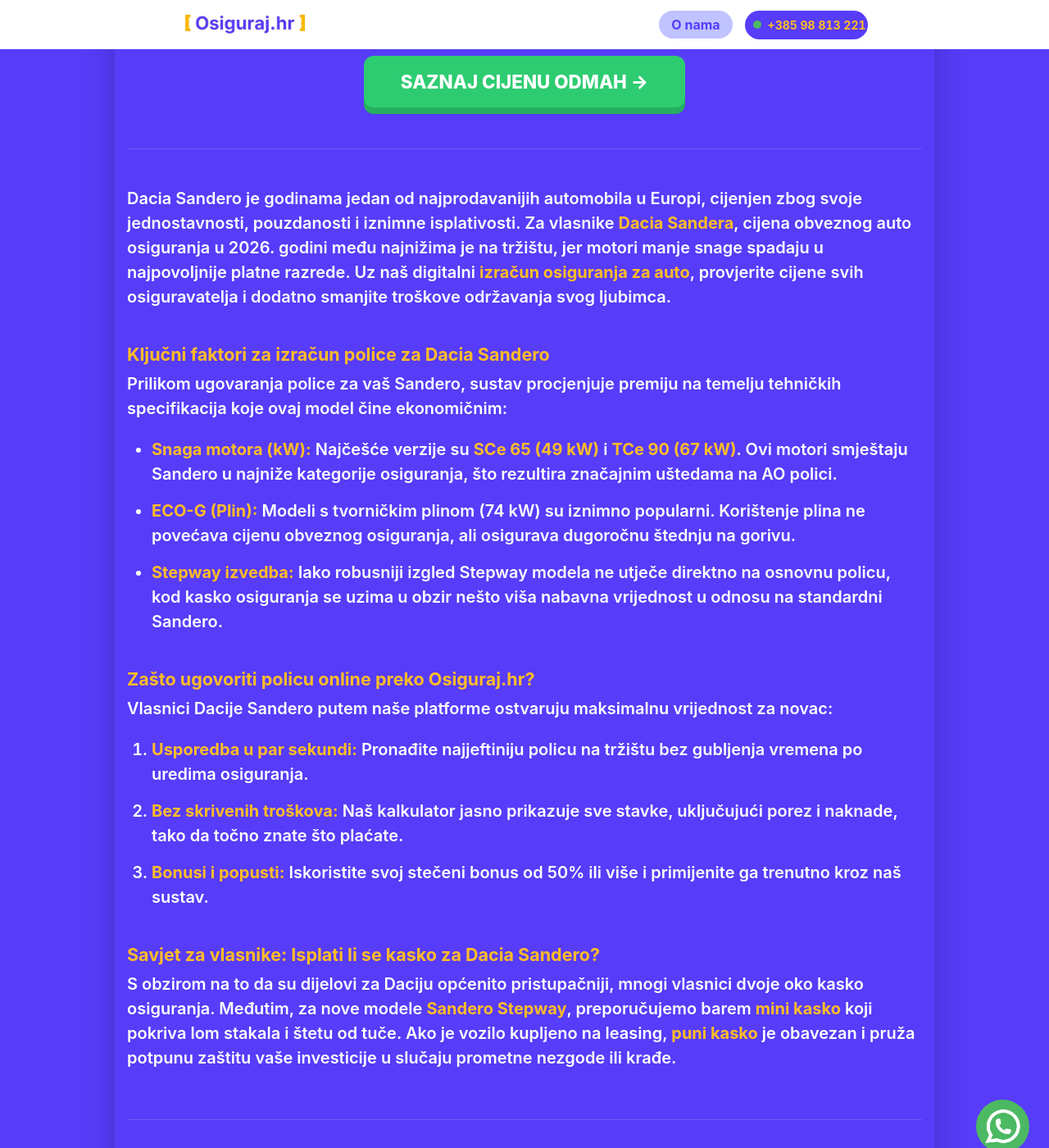
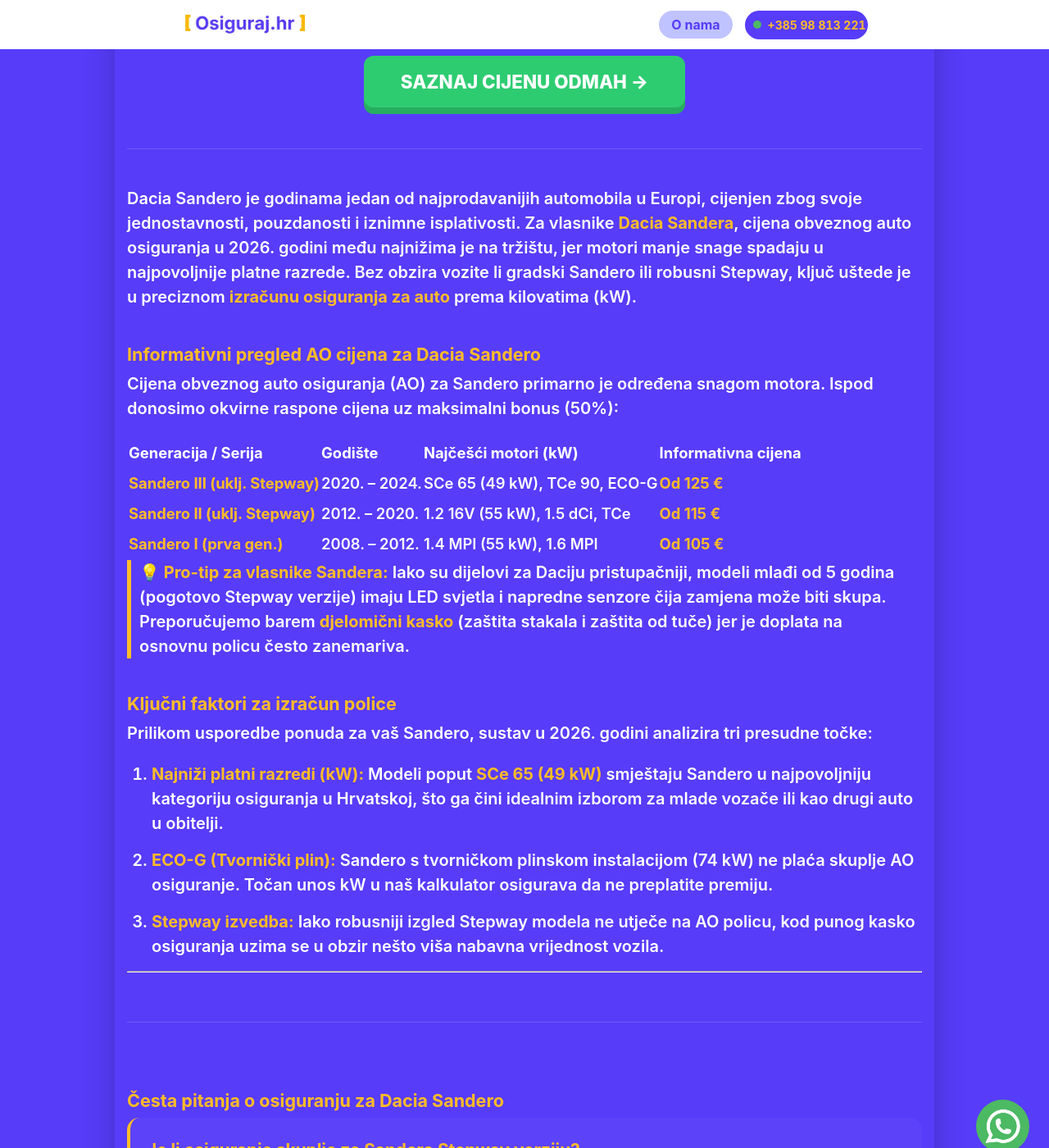
Before and after one commit to Filip-Gale/OsigurajHR, a Jekyll site: the page built from auto-osiguranje/dacia-sandero.md, in a window 1280 px wide and 1400 px high, scrolled down 345 px. Shown: the whole window at 82% size. Built offline with Jekyll 4.4.1, drawn with Linux system fonts in a browser that asks for light colours; some of the changed text lies outside the part shown.

Commit message:
Update dacia-sandero.md

```diff
--- a/auto-osiguranje/dacia-sandero.md
+++ b/auto-osiguranje/dacia-sandero.md
@@ -1,48 +1,80 @@
 ---
 layout: grad
 grad_ime: ""
-title: "Osiguranje za Dacia Sandero | Izračun cijene prema kW (2026)"
+title: "Osiguranje za Dacia Sandero | Cijene po godištima (2008-2024)"
 permalink: /auto-osiguranje/dacia-sandero/
-description: "Saznajte najpovoljniju cijenu auto osiguranja za Dacia Sandero. Usporedite ponude za Stepway, ECO-G i TCe modele uz uštede do 30% online."
+description: "Izračunajte cijenu osiguranja za Dacia Sandero. Provjerite informativne cijene za Stepway, ECO-G i TCe modele po godištima. Uštedite do 30% online."
 ---
 
-Dacia Sandero je godinama jedan od najprodavanijih automobila u Europi, cijenjen zbog svoje jednostavnosti, pouzdanosti i iznimne isplativosti. Za vlasnike **Dacia Sandera**, cijena obveznog auto osiguranja u 2026. godini među najnižima je na tržištu, jer motori manje snage spadaju u najpovoljnije platne razrede. Uz naš digitalni **izračun osiguranja za auto**, provjerite cijene svih osiguravatelja i dodatno smanjite troškove održavanja svog ljubimca.
+Dacia Sandero je godinama jedan od najprodavanijih automobila u Europi, cijenjen zbog svoje jednostavnosti, pouzdanosti i iznimne isplativosti. Za vlasnike **Dacia Sandera**, cijena obveznog auto osiguranja u 2026. godini među najnižima je na tržištu, jer motori manje snage spadaju u najpovoljnije platne razrede. Bez obzira vozite li gradski Sandero ili robusni Stepway, ključ uštede je u preciznom **izračunu osiguranja za auto** prema kilovatima (kW).
 
-### Ključni faktori za izračun police za Dacia Sandero
+### Informativni pregled AO cijena za Dacia Sandero
 
-Prilikom ugovaranja police za vaš Sandero, sustav procjenjuje premiju na temelju tehničkih specifikacija koje ovaj model čine ekonomičnim:
+Cijena obveznog auto osiguranja (AO) za Sandero primarno je određena snagom motora. Ispod donosimo okvirne raspone cijena uz maksimalni bonus (50%):
 
-* **Snaga motora (kW):** Najčešće verzije su **SCe 65 (49 kW)** i **TCe 90 (67 kW)**. Ovi motori smještaju Sandero u najniže kategorije osiguranja, što rezultira značajnim uštedama na AO polici.
-* **ECO-G (Plin):** Modeli s tvorničkim plinom (74 kW) su iznimno popularni. Korištenje plina ne povećava cijenu obveznog osiguranja, ali osigurava dugoročnu štednju na gorivu.
-* **Stepway izvedba:** Iako robusniji izgled Stepway modela ne utječe direktno na osnovnu policu, kod kasko osiguranja se uzima u obzir nešto viša nabavna vrijednost u odnosu na standardni Sandero.
+| Generacija&nbsp;/&nbsp;Serija | Godište&nbsp;&nbsp;&nbsp;&nbsp;&nbsp; | Najčešći motori (kW)&nbsp;&nbsp;&nbsp;&nbsp;&nbsp;&nbsp;&nbsp;&nbsp; | Informativna cijena |
+| :--- | :--- | :--- | :--- |
+| **Sandero III (uklj. Stepway)** | 2020. – 2024. | SCe 65 (49 kW), TCe 90, ECO-G | **Od 125 €** |
+| **Sandero II (uklj. Stepway)** | 2012. – 2020. | 1.2 16V (55 kW), 1.5 dCi, TCe | **Od 115 €** |
+| **Sandero I (prva gen.)** | 2008. – 2012. | 1.4 MPI (55 kW), 1.6 MPI | **Od 105 €** |
 
-### Zašto ugovoriti policu online preko Osiguraj.hr?
+> **💡 Pro-tip za vlasnike Sandera:** Iako su dijelovi za Daciju pristupačniji, modeli mlađi od 5 godina (pogotovo Stepway verzije) imaju LED svjetla i napredne senzore čija zamjena može biti skupa. Preporučujemo barem **djelomični kasko** (zaštita stakala i zaštita od tuče) jer je doplata na osnovnu policu često zanemariva.
 
-Vlasnici Dacije Sandero putem naše platforme ostvaruju maksimalnu vrijednost za novac:
+### Ključni faktori za izračun police
 
-1. **Usporedba u par sekundi:** Pronađite najjeftiniju policu na tržištu bez gubljenja vremena po uredima osiguranja.
-2. **Bez skrivenih troškova:** Naš kalkulator jasno prikazuje sve stavke, uključujući porez i naknade, tako da točno znate što plaćate.
-3. **Bonusi i popusti:** Iskoristite svoj stečeni bonus od 50% ili više i primijenite ga trenutno kroz naš sustav.
+Prilikom usporedbe ponuda za vaš Sandero, sustav u 2026. godini analizira tri presudne točke:
+1.  **Najniži platni razredi (kW):** Modeli poput **SCe 65 (49 kW)** smještaju Sandero u najpovoljniju kategoriju osiguranja u Hrvatskoj, što ga čini idealnim izborom za mlade vozače ili kao drugi auto u obitelji.
+2.  **ECO-G (Tvornički plin):** Sandero s tvorničkom plinskom instalacijom (74 kW) ne plaća skuplje AO osiguranje. Točan unos kW u naš kalkulator osigurava da ne preplatite premiju.
+3.  **Stepway izvedba:** Iako robusniji izgled Stepway modela ne utječe na AO policu, kod punog kasko osiguranja uzima se u obzir nešto viša nabavna vrijednost vozila.
 
-### Savjet za vlasnike: Isplati li se kasko za Dacia Sandero?
-
-S obzirom na to da su dijelovi za Daciju općenito pristupačniji, mnogi vlasnici dvoje oko kasko osiguranja. Međutim, za nove modele **Sandero Stepway**, preporučujemo barem **mini kasko** koji pokriva lom stakala i štetu od tuče. Ako je vozilo kupljeno na leasing, **puni kasko** je obavezan i pruža potpunu zaštitu vaše investicije u slučaju prometne nezgode ili krađe.
+---
 
 <div class="faq-section">
-    <h3>FAQ: Sve što trebate znati o osiguranju za Dacia Sandero</h3>
+    <h3>Česta pitanja o osiguranju za Dacia Sandero</h3>
 
     <div class="faq-item">
-        <h4>Je li osiguranje skuplje za Stepway verziju?</h4>
-        <p>Ne, za obvezno AO osiguranje cijena ovisi isključivo o snazi motora (kW). Stepway i obični Sandero iste snage plaćaju istu premiju.</p>
+        <h4>Je li osiguranje skuplje za Sandero Stepway verziju?</h4>
+        <p>Ne. Za obvezno AO osiguranje cijena ovisi isključivo o snazi motora u kilovatima (kW). Stepway i standardni Sandero iste snage plaćaju identičnu premiju.</p>
     </div>
 
     <div class="faq-item">
-        <h4>Vrijedi li osiguranje ako imam ugrađen plin naknadno?</h4>
-        <p>Da, ali instalacija mora biti atestirana i upisana u prometnu dozvolu. Osiguravatelji obično ne mijenjaju cijenu AO police zbog plinske instalacije.</p>
+        <h4>Što ako moj Sandero ima ugrađen plin (LPG)?</h4>
+        <p>Plinska instalacija mora biti atestirana i upisana u prometnu dozvolu. Većina osiguravatelja ne mijenja cijenu AO police zbog plina, ali je važno ispravno navesti kW snagu motora pri izračunu.</p>
     </div>
 
     <div class="faq-item">
-        <h4>Mogu li ugovoriti osiguranje putnika uz osnovnu policu?</h4>
-        <p>Naravno. Tijekom procesa na našem <strong>izračunu osiguranja za auto</strong>, možete jednostavno dodati opciju osiguranja vozača i putnika uz minimalnu nadoplatu.</p>
+        <h4>Mogu li osigurati vozača i putnike uz osnovnu policu?</h4>
+        <p>Naravno. Tijekom online procesa možete dodati opciju osiguranja od nezgode za minimalnu nadoplatu, što preporučujemo s obzirom na to da Sandero često služi kao obiteljsko gradsko vozilo.</p>
     </div>
 </div>
+
+<script type="application/ld+json">
+{
+  "@context": "https://schema.org",
+  "@type": "FAQPage",
+  "mainEntity": [{
+    "@type": "Question",
+    "name": "Je li osiguranje skuplje za Sandero Stepway verziju?",
+    "acceptedAnswer": {
+      "@type": "Answer",
+      "text": "Ne, cijena obveznog osiguranja ovisi o snazi motora u kW, pa Stepway i standardni model s istim motorom imaju istu cijenu police."
+    }
+  },
+  {
+    "@type": "Question",
+    "name": "Što ako moj Sandero ima ugrađen plin (LPG)?",
+    "acceptedAnswer": {
+      "@type": "Answer",
+      "text": "Instalacija plina ne povećava cijenu osnovnog osiguranja, pod uvjetom da je sustav atestiran i da se kod izračuna koristi ispravna snaga motora u kW."
+    }
+  },
+  {
+    "@type": "Question",
+    "name": "Mogu li osigurati vozača i putnike uz osnovnu policu?",
+    "acceptedAnswer": {
+      "@type": "Answer",
+      "text": "Da, uz svaku policu AO moguće je ugovoriti dodatno osiguranje vozača i putnika od posljedica nesretnog slučaja."
+    }
+  }]
+}
+</script>
```
